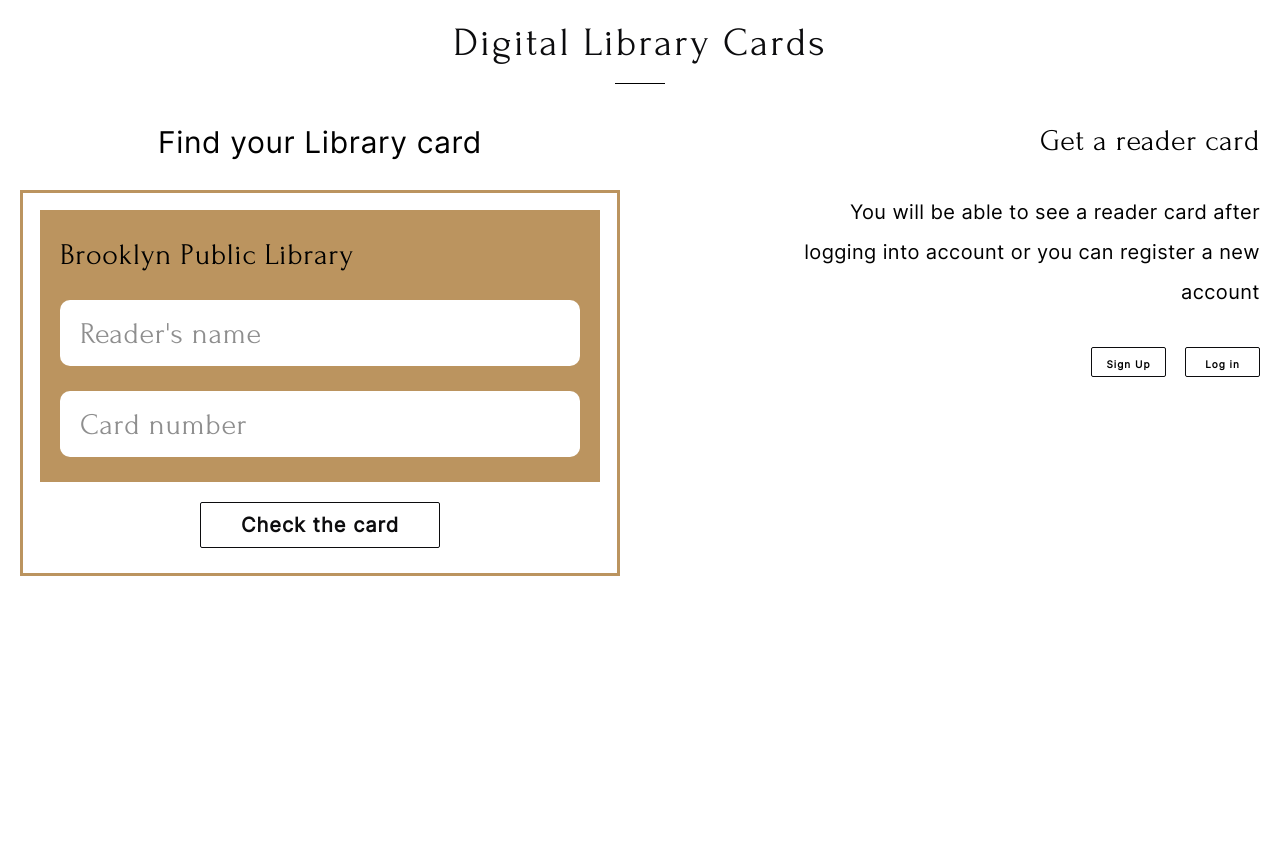
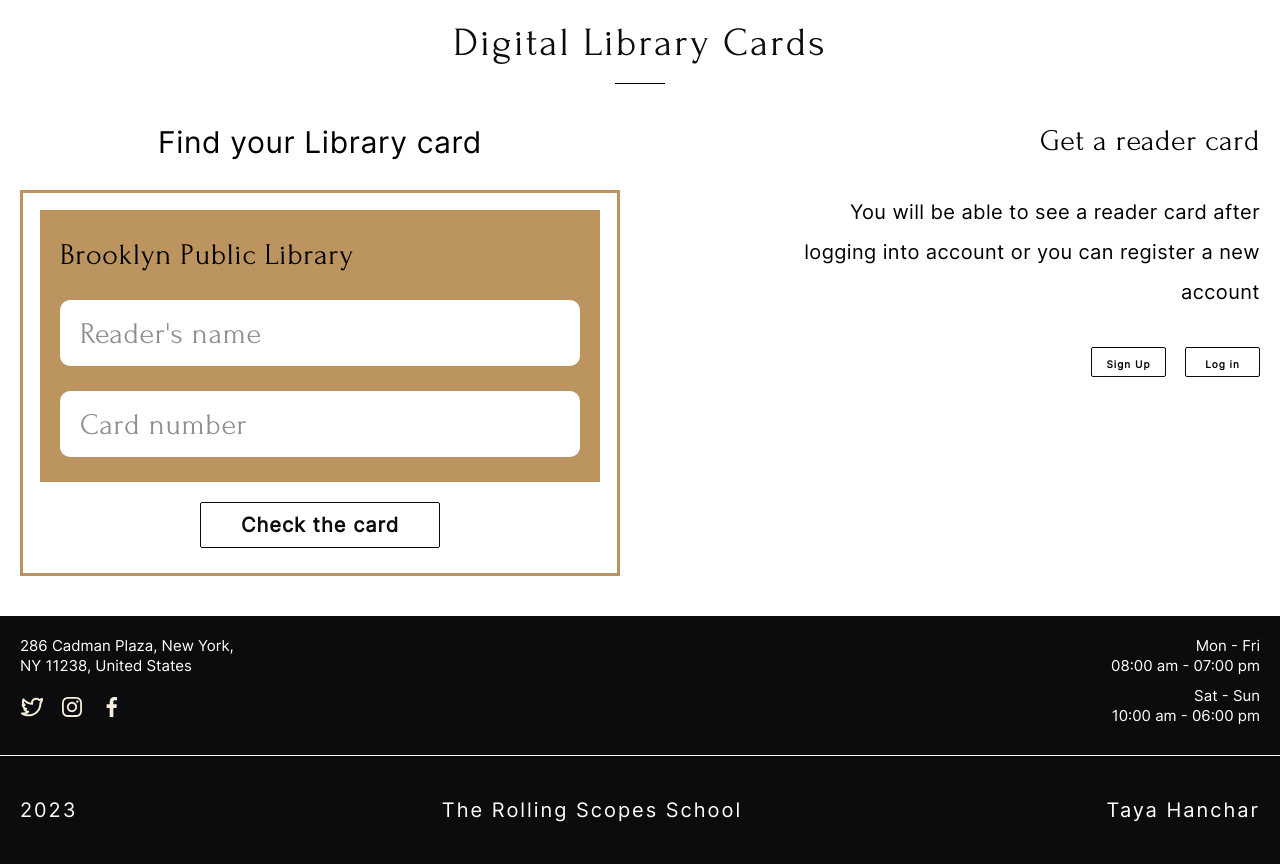
Before and after one commit to tayahanchar/library, a website built with webpack: page src/index.html in a window 1280 px wide. Shown: the part 4378-5242 px from the top of the page. Before the commit the page ends 4994 px from the top, so only its background shows below. Built offline with nearby package versions, Linux system fonts and the light colour scheme.

Commit message:
feat: add footer

```diff
--- a/src/css/style.scss
+++ b/src/css/style.scss
@@ -515,3 +515,78 @@
 .logg-in-button {
   margin-left: 15px;
 }
+
+.footer {
+  background-color: $dark-black-color;
+}
+
+.footer_data {
+  position: relative;
+  max-width: 1440px;
+  margin: 0 auto;
+  padding: 20px 20px 30px 20px;
+  @extend %flex-row;
+
+  &::after {
+    content: "";
+    position: absolute;
+    width: 100vw;
+    height: 1px;
+    bottom: 0px;
+    left: 0px;
+    background-color: $white-color;
+  }
+}
+
+.address {
+  width: 229px;
+  padding-bottom: 19px;
+  color: $white-color;
+  font-family: $inter-font;
+  font-size: 15px;
+  font-style: normal;
+  font-weight: 400;
+  line-height: 20px;
+}
+
+.footer_data-right p {
+  color: $white-color;
+  font-family: $inter-font;
+  font-size: 15px;
+  line-height: 20px;
+}
+
+.footer_data-right {
+  width: 149px;
+  text-align: right;
+  display: flex;
+  flex-direction: column;
+  gap: 10px;
+}
+
+.social-media {
+  display: flex;
+  flex-direction: row;
+  gap: 16px;
+}
+
+.footer_info {
+  max-width: 1440px;
+  margin: 0 auto;
+  padding: 44px 20px;
+  @extend %flex-row;
+}
+
+.footer_info p,
+.footer_info a {
+  color: $white-color;
+  font-family: $inter-font;
+  font-size: 20px;
+  line-height: 20px;
+  letter-spacing: 2px;
+  transition: 1s;
+}
+
+.footer_info a:hover {
+  color: $brown-color;
+}
--- a/src/index.html
+++ b/src/index.html
@@ -246,6 +246,35 @@
       </div>
     </section>
   </main>
-  <footer class="footer"></footer>
+
+  <footer class="footer">
+    <div class="footer_data">
+      <div>
+        <p class="address">286 Cadman Plaza, New York, NY 11238, United States</p>
+        <div class="social-media">
+          <a href="https://twitter.com/"><img src="./images/u_twitter-alt.svg" alt="twitter"></a>
+          <a href="https://www.instagram.com"><img src="./images/u_instagram.svg" alt="instagram"></a>
+          <a href="https://www.facebook.com"><img src="./images/u_facebook-f.svg" alt="facebook"></a>
+        </div>
+      </div>
+
+      <div class="footer_data-right">
+        <p>
+          Mon - Fri <br>
+          08:00 am - 07:00 pm
+        </p>
+        <p>
+          Sat - Sun <br>
+          10:00 am - 06:00 pm
+        </p>
+      </div>
+    </div>
+
+    <div class="footer_info">
+      <p>2023</p>
+      <a href="https://rs.school/">The Rolling Scopes School</a>
+      <p>Taya Hanchar</p>
+    </div>
+  </footer>
 </body>
 </html>
```
Also changed, not shown: src/images/u_facebook-f.svg (added), src/images/u_instagram.svg (added), src/images/u_twitter-alt.svg (added).
